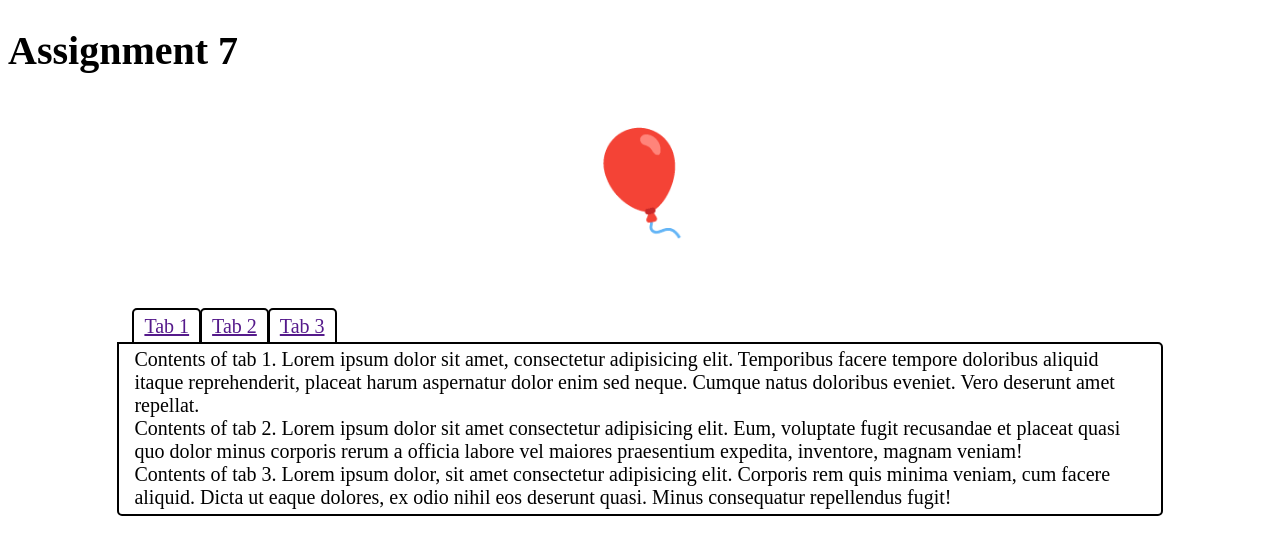
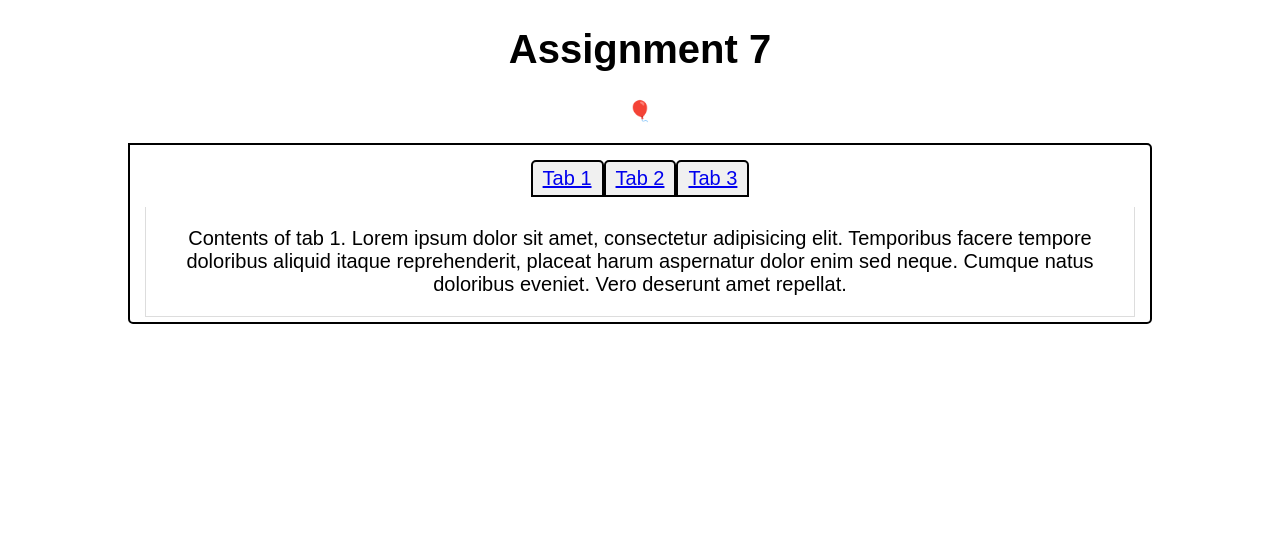
Before and after one commit to ermmme/COMP002.Assignment07, a plain HTML site: page index.html in a window 1280 px wide. Drawn offline with Linux system fonts and the light colour scheme.

Commit message:
completed assignment

```diff
--- a/index.html
+++ b/index.html
@@ -14,9 +14,9 @@
 	<p id="balloon">🎈</p>
 	<div id="tabbed-layout">
 		<ul>
-			<li><a id="tab1Link" href="">Tab 1</a></li>
-			<li><a id="tab2Link" href="">Tab 2</a></li>
-			<li><a id="tab3Link" href="">Tab 3</a></li>
+			<li><a id="tab1Link" href="#">Tab 1</a></li>
+			<li><a id="tab2Link" href="#">Tab 2</a></li>
+			<li><a id="tab3Link" href="#">Tab 3</a></li>
 		</ul>
 		<div id="tabbed-contents">
 			<div id="tab1">Contents of tab 1. Lorem ipsum dolor sit amet, consectetur adipisicing elit. Temporibus
--- a/script.js
+++ b/script.js
@@ -11,34 +11,33 @@
 // Hint: keeping track of the size in percentage might be easier.
 // Hint: Make sure you quote the emoji characters. They are strings, after all.
 // Hint: document.getElementById("balloon") will get the balloon element on the page.
-const balloon = document.getElementById('balloon');
-const maxSize = 400;
+const balloon = document.getElementById("balloon");
+let balloonSize = 100;
 
-function stopBalloon() {
-    document.removeEventListener('keydown', resizeBalloon);
+function updateBalloonSize() {
+  balloon.style.fontSize = balloonSize + "%";
 }
 
-function resizeBalloon(event) {
-    let currentSize = parseFloat(window.getComputedStyle(balloon).fontSize);
+document.addEventListener("keydown", function(event) {
+  if (event.key === "ArrowUp") {
 
-    if (event.key === 'ArrowUp') {
-        currentSize *= 1.1;
-        balloon.style.fontSize = `${currentSize}px`;
+    balloonSize += 10;
+    if (balloonSize >= 200) {
+      balloon.textContent = "💥";
+      document.removeEventListener("keydown", arguments.callee);
+    } else {
+      updateBalloonSize();
     }
-    else if (event.key === 'ArrowDown') {
-        currentSize *= 0.9;
-        balloon.style.fontSize = `${currentSize}px`;
+  } else if (event.key === "ArrowDown") {
+
+    if (balloonSize > 10) {
+      balloonSize -= 10;
+      updateBalloonSize();
     }
+  }
+});
 
-    if (currentSize >= maxSize) {
-        balloon.textContent = '💥';
-        stopBalloon();
-    }
-
-    event.preventDefault();
-}
-
-document.addEventListener('keydown', resizeBalloon);
+updateBalloonSize();
 
 // 2. The index.html page has a tabbed layout. Make the default state of the layout show
 // the first tab, and make it so that when you click the links at the top the correct
@@ -47,3 +46,22 @@ document.addEventListener('keydown', resizeBalloon);
 // function as expected. There are many ways to accomplish this task, but you will need
 // to at minimum add listeners to each link and toggle the display of the tab contents.
 // Hint: display: none; hides an element, and display: block; will bring it
+const tabLinks = document.querySelectorAll("#tabbed-layout ul li a");
+const tabContents = document.querySelectorAll("#tabbed-contents > div");
+
+function showTab(tabIndex) {
+
+  tabContents.forEach(content => content.style.display = "none");
+
+  tabContents[tabIndex].style.display = "block";
+}
+
+
+tabLinks.forEach((link, index) => {
+  link.addEventListener("click", function(event) {
+    event.preventDefault();
+    showTab(index);
+  });
+});
+
+showTab(0);
--- a/style.css
+++ b/style.css
@@ -1,36 +1,60 @@
 body {
     font-size: 20px;
+    font-family: Arial, sans-serif;
+    margin: 0;
+    padding: 0;
+    text-align: center;
+}
+
+#balloon {
+    font-size: 100%;
+    transition: font-size 0.3s ease;
 }
 
 #tabbed-layout {
     border: .1em solid black;
     border-radius: 0 .25em .25em;
-	margin: 0 auto;
+    margin: 20px auto;
     padding: .75em;
     width: 80%;
+    box-sizing: border-box;
 }
 
-#tabbed-layout>ul {
+#tabbed-layout > ul {
     list-style: none;
-	margin: -2.2em 0 0 .05em;
+    margin: 0;
     padding: 0;
+    display: flex;
+    justify-content: center;
 }
 
-#tabbed-layout>ul>li {
+#tabbed-layout > ul > li {
     border: .1em solid black;
     border-radius: .25em .25em 0 0;
     display: inline;
     padding: .25em .5em;
-	margin: -.5em -.15em -.15em -.15em;
+    margin: 0;
+    cursor: pointer;
+    background-color: #f0f0f0;
+    transition: background-color 0.3s;
+}
+
+#tabbed-layout > ul > li:hover {
+    background-color: #ddd;
 }
 
 #tabbed-contents {
     position: relative;
     top: .5em;
+    padding: 20px;
+    border: 1px solid #ddd;
+    border-top: none;
 }
 
-#balloon {
-    font-size: 100px; /* Start with a big balloon */
-    text-align: center;
-    margin-top: 50px;
+#tabbed-contents > div {
+    display: none;
 }
+
+#tabbed-contents > div:first-child {
+    display: block;
+}
```
Lines whose indentation alone changed are shown as unchanged.
